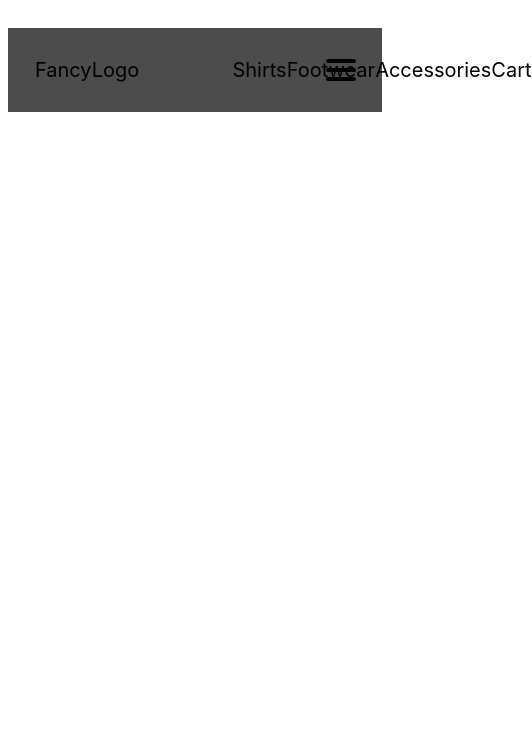
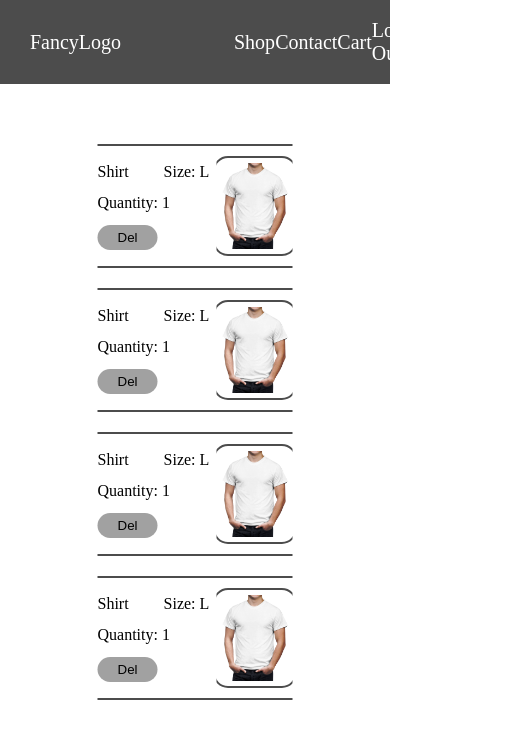
Before and after one commit to jonasegehrke/merchshop, a Svelte app: page /cart in a window 390 px wide. Shown: the top 738 px of the page, 532 px wide, since content can reach past the window. Built offline with nearby package versions, Linux system fonts and the light colour scheme.

Commit message:
placeholder frontend styling done

```diff
--- a/package.json
+++ b/package.json
@@ -5,7 +5,7 @@
   "scripts": {
     "build": "rollup -c",
     "dev": "rollup -c -w",
-    "start": "sirv public --no-clear --single"
+    "start": "sirv public --no-clear --single --port 5000"
   },
   "devDependencies": {
     "@rollup/plugin-commonjs": "^17.0.0",
--- a/public/global.css
+++ b/public/global.css
@@ -1,63 +1,32 @@
-html, body {
-	position: relative;
-	width: 100%;
-	height: 100%;
+* {
+  margin: 0;
+  padding: 0;
+  box-sizing: border-box;
 }
 
-body {
-	color: #333;
-	margin: 0;
-	padding: 8px;
-	box-sizing: border-box;
-	font-family: -apple-system, BlinkMacSystemFont, "Segoe UI", Roboto, Oxygen-Sans, Ubuntu, Cantarell, "Helvetica Neue", sans-serif;
+:root {
+  --background-color: #ffffff !important;
+  --nav-color: rgba(0, 0, 0, 0.7);
+
+  --color-neon-yellow: #ffc400;
+  --color-neon-cyan: #00ffef;
+  --color-neon-pink: #f700ff;
+  --color-neon-turquoise: #0fb;
+  --color-neon-purple: #7c00ff;
+  --color-neon-red: #ff0200;
+  --color-neon-orange: #ff7800;
+  --color-neon-green: #9cff00;
+
+  --primary-color: var(--color-neon-cyan);
+  --nav-font-color: #fff;
+  --primary-font-color: #fff;
+  --primary-font: "Poppins", sans-serif;
 }
 
-a {
-	color: rgb(0,100,200);
-	text-decoration: none;
+.wrapper{
+	height: 90vh;
 }
 
-a:hover {
-	text-decoration: underline;
+hr{
+	border: 1px solid var(--nav-color);
 }
-
-a:visited {
-	color: rgb(0,80,160);
-}
-
-label {
-	display: block;
-}
-
-input, button, select, textarea {
-	font-family: inherit;
-	font-size: inherit;
-	-webkit-padding: 0.4em 0;
-	padding: 0.4em;
-	margin: 0 0 0.5em 0;
-	box-sizing: border-box;
-	border: 1px solid #ccc;
-	border-radius: 2px;
-}
-
-input:disabled {
-	color: #ccc;
-}
-
-button {
-	color: #333;
-	background-color: #f4f4f4;
-	outline: none;
-}
-
-button:disabled {
-	color: #999;
-}
-
-button:not(:disabled):active {
-	background-color: #ddd;
-}
-
-button:focus {
-	border-color: #666;
-}
--- a/src/App.svelte
+++ b/src/App.svelte
@@ -2,45 +2,23 @@
   import { Router, Link, Route } from "svelte-navigator";
   import Home from "./pages/Home/Home.svelte";
   import Shop from "./pages/Shop/Shop.svelte";
-	import Item from "./pages/Item/Item.svelte";
   import Cart from "./pages/Cart/Cart.svelte";
+  import Contact from "./pages/Contact/Contact.svelte";
   import NavBar from "./components/NavBar.svelte";
 </script>
 
 <Router>
   <NavBar />
-	<div>
+  <main>
+    <div class="wrapper">
       <Route path="/" component={Home} />
       <Route path="/shop" component={Shop} />
-		<Route path="/item" component={Item} />
+      <Route path="/contact" component={Contact} />
       <Route path="/cart" component={Cart} />
+      <!-- <Route path="/logout" component={Logout} /> -->
     </div>
+  </main>
 </Router>
 
 <style>
-	:root {
-		--background-color: #ffffff !important;
-		--nav-color: rgba(0, 0, 0, 0.7);
-
-		--color-neon-yellow: #ffc400;
-		--color-neon-cyan: #00ffef;
-		--color-neon-pink: #f700ff;
-		--color-neon-turquoise: #0fb;
-		--color-neon-purple: #7c00ff;
-		--color-neon-red: #ff0200;
-		--color-neon-orange: #ff7800;
-		--color-neon-green: #9cff00;
-
-		--primary-color: var(--color-neon-cyan);
-		--nav-font-color: rgb(0, 0, 0);
-		--primary-font-color: #fff;
-		--primary-font: "Poppins", sans-serif;
-	}
-
-	* {
-		margin: 0;
-		padding: 0;
-		box-sizing: border-box;
-	}
-
 </style>
--- a/src/components/NavBar.svelte
+++ b/src/components/NavBar.svelte
@@ -1,23 +1,15 @@
 <script>
     import { Link } from 'svelte-navigator'
-
-    let menuOpen = false;
-    function handleMenuOpen() {
-        menuOpen = !menuOpen;
-    }
 </script>
 
 
 <nav class="nav-bar">
     <div class="logo"><Link to="/" class="svelte-link" >FancyLogo</Link></div>
-    <div class="menu-btn {menuOpen === true ? 'open' : ''}">
-        <div on:click={handleMenuOpen} class="menu-btn_burger"></div>
-    </div>
     <ul class="nav-links">
-        <li class="nav-item"><Link to="/shop" class="svelte-link">Shirts</Link></li>
-        <li class="nav-item"><Link to="/shop" class="svelte-link">Footwear</Link></li>
-        <li class="nav-item"><Link to="/shop" class="svelte-link">Accessories</Link></li>
+        <li class="nav-item"><Link to="/shop" class="svelte-link">Shop</Link></li>
+        <li class="nav-item"><Link to="/contact" class="svelte-link">Contact</Link></li>
         <li class="nav-item"><Link to="/cart" class="svelte-link">Cart</Link></li>
+        <li class="nav-item"><Link to="/logout" class="svelte-link">Log Out</Link></li>
     </ul>
 </nav>
 
@@ -31,7 +23,6 @@
     }
 
 nav{
-
    position: relative;
    height: 10vh;
    background-color: var(--nav-color);
@@ -61,75 +52,8 @@ nav{
     color: var(--nav-font-color);
 }
 
-.svelte-link{
-    color: black !important;;
-}
 
 
 
 
-.menu-btn{
-    display: none;
-}
-
-.menu-btn_burger{
-    width: 30px;
-    height: 4px;
-    background: var(--nav-font-color);
-    border-radius: 5px;
-    transition: all .3s ease-in-out;
-}
-
-.menu-btn_burger::before,
-.menu-btn_burger::after{
-    content: '';
-    position: absolute;
-    width: 30px;
-    height: 4px;
-    background: var(--nav-font-color);
-    border-radius: 5px;
-    transition: all .5s ease-in-out;
-}
-
-.menu-btn_burger::before{
-    transform: translateY(-9px);
-}
-
-.menu-btn_burger::after{
-    transform: translateY(9px);
-}
-
-.menu-btn.open .menu-btn_burger{
-    transform: translateZ(-50px);
-    background: transparent;
-}
-.menu-btn.open .menu-btn_burger::before{
-    transform: rotate(45deg) ;
-}
-
-.menu-btn.open .menu-btn_burger::after{
-    transform: rotate(-45deg) ;
-}
-
-@media (max-width: 767.98px) {
-    nav{
-        position: relative;
-    }
-    .menu-btn{
-        display: flex;
-        justify-content: center;
-        align-items: center;
-        width: 40px;
-        height: 40px;
-        cursor: pointer;
-        transition: all .5s ease-in-out;
-        position: absolute;
-        right: 5%;
-        top: 50%;
-        transform: translate(-5%, -50%);
-        margin-left: auto;
-        z-index: 3;
-    }
-}
-
 </style>
--- a/src/pages/Cart/Cart.svelte
+++ b/src/pages/Cart/Cart.svelte
@@ -0,0 +1,25 @@
+<script>
+    import CartItem from '../Cart/CartItem.svelte'
+
+</script>
+
+<div class="container">
+    <CartItem itemImg="images/item.png" productTitle="Shirt" productSize="L" productQuantity="1"/>
+    <CartItem itemImg="images/item.png" productTitle="Shirt" productSize="L" productQuantity="1"/>
+    <CartItem itemImg="images/item.png" productTitle="Shirt" productSize="L" productQuantity="1"/>
+    <CartItem itemImg="images/item.png" productTitle="Shirt" productSize="L" productQuantity="1"/>
+</div>
+
+<style>
+    .container{
+
+        width: 50%;
+
+        position: absolute;
+        top: 50%;
+        left: 50%;
+        transform: translate(-50%, -50%);
+
+    }
+
+</style>
--- /dev/null
+++ b/src/pages/Cart/CartItem.svelte
@@ -0,0 +1,84 @@
+<script>
+  export let itemImg;
+  export let productTitle;
+  export let productSize;
+  export let productQuantity;
+</script>
+
+<div class="item-container">
+  <hr />
+  <div class="cart-item">
+    <div class="item-specs">
+      <p class="product-title">{productTitle}</p>
+      <p class="product-size">Size: {productSize}</p>
+      <p class="product-quantity">Quantity: {productQuantity}</p>
+      <button class="product-remove-btn">Del</button>
+    </div>
+    <div class="thumbnail">
+      <img src={itemImg} alt="item-pic" class="item-img" />
+    </div>
+  </div>
+  <hr />
+</div>
+
+<style>
+
+    .item-container{
+        margin: 20px 0;
+    }
+  .cart-item {
+    display: flex;
+    justify-content: space-between;
+    margin: 10px 0;
+  }
+
+  .item-specs {
+    width: 80%;
+    display: flex;
+    justify-content: space-between;
+    flex-wrap: wrap;
+    align-items: center;
+  }
+
+  .item-specs p {
+    flex: 50%;
+  }
+
+  .product-size {
+    text-align: end;
+    padding-right: 7px;
+  }
+
+  .product-remove-btn {
+    padding: 5px 20px;
+
+    border: none;
+    background: rgba(70, 70, 70, 0.507);
+    border-radius: 25px;
+    cursor: pointer;
+  }
+
+  .thumbnail {
+    position: relative;
+    width: 100px;
+    height: 100px;
+    overflow: hidden;
+  }
+  .thumbnail img {
+    position: absolute;
+    left: 40%;
+    top: 50%;
+    height: 100%;
+    width: auto;
+    -webkit-transform: translate(-40%, -50%);
+    -ms-transform: translate(-40%, -50%);
+    transform: translate(-40%, -50%);
+  }
+  .item-img {
+    width: 100%;
+    height: auto;
+    border: 2px solid var(--nav-color);
+    border-radius: 15px;
+    padding: 5px;
+  }
+</style>
--- /dev/null
+++ b/src/pages/Contact/Contact.svelte
@@ -0,0 +1,62 @@
+<script>
+
+</script>
+
+<div class="container">
+    <form action="mailto:jonasegehrke@gmail.com" class="form">
+        <input type="email" class="input email" placeholder="Your email">
+        <input type="text" class="input subject" placeholder="Subject">
+        <textarea type="text" cols="40" rows="5" class="input text" placeholder="Text Content"></textarea>
+        <input type="submit" class="submit-btn">
+    </form>
+</div>
+
+<style>
+    .container{
+        display: flex;
+        justify-content: center;
+        align-items: center;
+
+        height: 100%;
+    }
+    .form{
+        display: flex;
+        width: 30vw;
+        flex-wrap: wrap;
+        justify-content: space-between;
+    }
+
+    .input{
+        padding: 5px;
+        margin: 10px;
+        border-radius: 20px;
+        text-indent: 10px;
+    }
+
+    .email{
+        width: 45%;
+    }
+
+    .subject{
+        width: 45%;
+    }
+
+    .text{
+        text-align: start;
+        width: 100%;
+        height: 200px;
+    }
+
+    .submit-btn{
+        border: none;
+        margin-left: 10px;
+        background: rgba(70, 70, 70, 0.507);
+        border-radius: 25px;
+        padding: 5px 20px;
+        cursor: pointer;
+    }
+
+    .submit-btn:hover{
+        box-shadow: 0 0 0 1px black;
+    }
+</style>
--- a/src/pages/Shop/Shop.svelte
+++ b/src/pages/Shop/Shop.svelte
@@ -0,0 +1,18 @@
+<script>
+    import ShopItem from '../Shop/ShopItem.svelte'
+</script>
+
+<div class="container">
+    <ShopItem imgUrl="images/item.png" itemName="Shirt" itemSizes="XL, L, M"/>
+    <ShopItem imgUrl="images/item.png" itemName="Shirt" itemSizes="XL, L, M"/>
+    <ShopItem imgUrl="images/item.png" itemName="Shirt" itemSizes="XL, L, M"/>
+  </div>
+
+  <style>
+      .container{
+          height: 100%;
+          display: flex;
+          justify-content: center;
+          align-items: center;
+      }
+  </style>
--- /dev/null
+++ b/src/pages/Shop/ShopItem.svelte
@@ -0,0 +1,39 @@
+<script>
+  export let imgUrl;
+  export let itemName;
+  export let itemSizes;
+</script>
+
+<div class="item">
+  <img src={imgUrl} class="item-img" alt="product-pic" />
+  <hr>
+  <div class="item-desc">
+    <p>{itemName}</p>
+    <p>{itemSizes}</p>
+  </div>
+</div>
+
+<style>
+    .item{
+        width: 20vw;
+        border: 2px solid var(--nav-color);
+        padding: 2px;
+        border-radius: 15px;
+        cursor: pointer;
+        margin: 0 50px;
+    }
+
+    .item-img{
+        width: 100%;
+    }
+
+    .item-desc{
+        display: flex;
+        justify-content: space-between;
+        align-items: center;
+    }
+
+    .item-desc p {
+    margin: 10px 15px;
+    }
+</style>
```
Also changed, not shown: src/pages/Home/Home.svelte (+74 -0 lines), public/images/item.png (added), public/images/profile.jpg (added), src/pages/Item/Item.svelte (deleted). Lines whose indentation alone changed are shown as unchanged.
